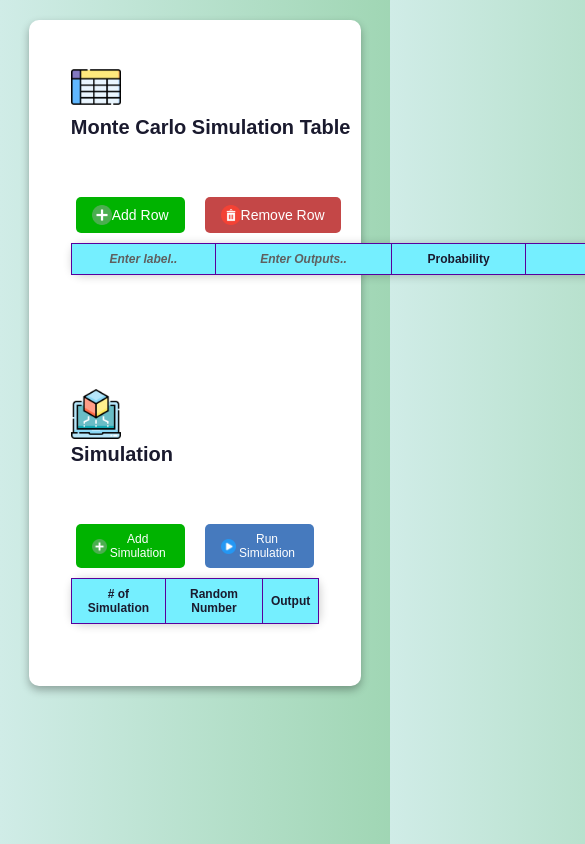
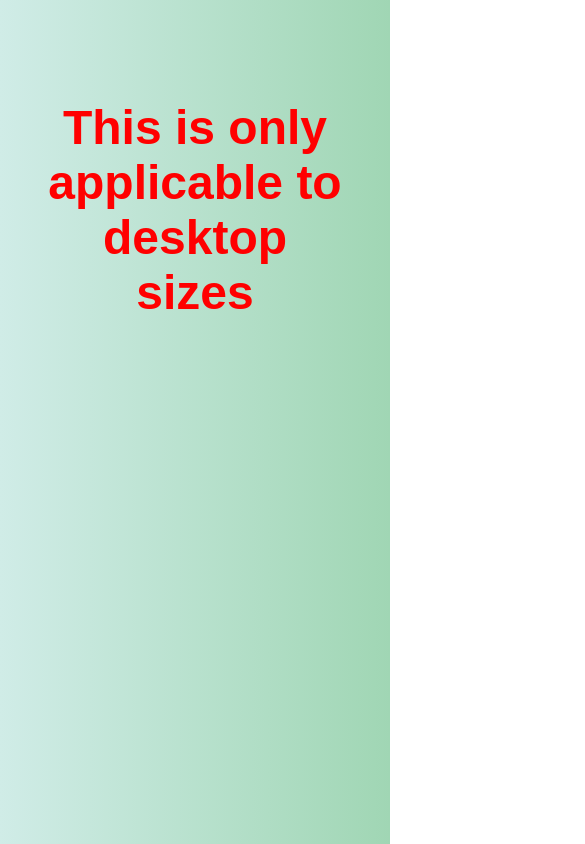
Before and after one commit to IEMDomain04/MonteWebSim, a plain HTML site: page index.html in a window 390 px wide. Shown: the top 844 px of the page, 585 px wide, since content can reach past the window. Drawn offline with Linux system fonts and the light colour scheme.

Commit message:
Applicable only to desktop sizes

```diff
--- a/index.html
+++ b/index.html
@@ -8,7 +8,13 @@
     <link rel="shortcut icon" href="https://cdn-icons-png.flaticon.com/128/5261/5261273.png" type="image/x-icon">
 </head>
 <body>
+
     <div id="root"></div>
+
+    <div id="mobile-message">
+        <h1>This is only applicable to desktop sizes</h1>
+    </div>
+
     <script src="main.js"></script>
     <script src="script.js"></script>
 </body>
--- a/style.css
+++ b/style.css
@@ -7,6 +7,7 @@
 body {
     font-family: Arial, sans-serif;
     background: linear-gradient(to right, #d0ece7, #a0d6b4);
+    background-size: cover;
     margin: 20px;
     color: #333;
 }
@@ -200,32 +201,21 @@ input[type="text"]:focus {
     outline: none;
 }
 
-@media (max-width: 768px) {
-    .container {
-        width: 95%;
-        padding: 10px;
+#mobile-message {
+    display: none;
+}
+
+@media (max-width: 980px) {
+    #root {
+        display: none;
     }
 
-    h2 {
-        font-size: 20px;
-    }
-
-    th, td {
-        font-size: 12px;
-        padding: 8px;
-    }
-
-    button {
-        padding: 8px 16px;
-        font-size: 14px;
-    }
-
-    .tables-row {
-        flex-direction: column;
-        gap: 10px;
-    }
-
-    .table-container {
-        min-width: 100%;
+    #mobile-message {
+        display: flex;
+        margin-top: 5rem;
+        text-align: center;
+        font-size: 1.5rem;
+        color: red;
+        padding: 20px;
     }
 }
```
